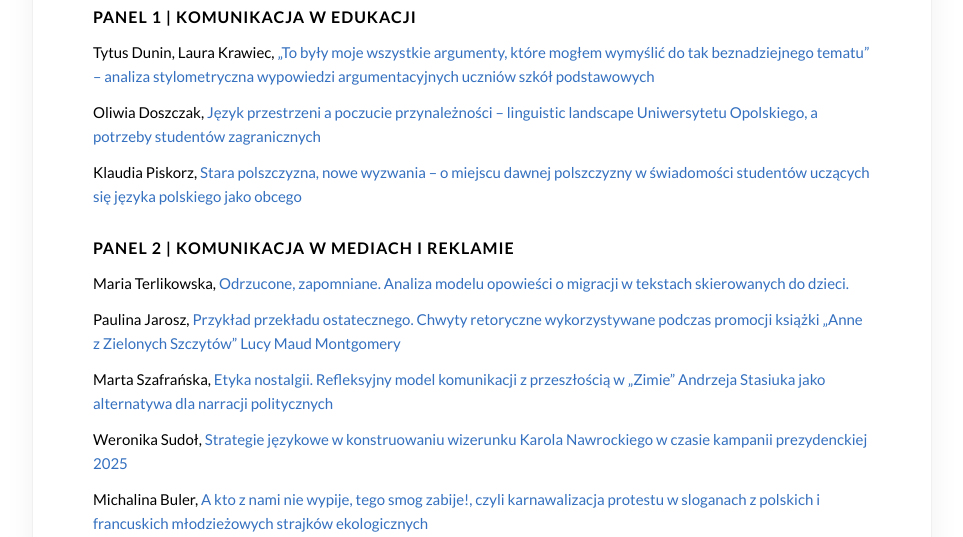
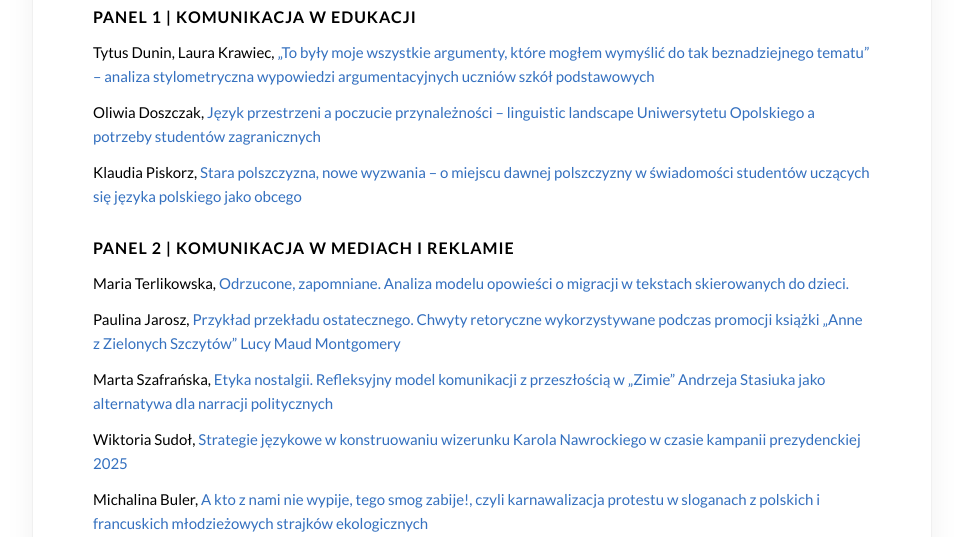
Before and after one commit to tytusdunin/3e5, a Jekyll site: the page built from index.md, in a window 1280 px wide. Shown: the part 436-973 px from the top of the page, without its empty margins (158-1121 px from the left). Built offline with Jekyll 4.4.1, drawn with Linux system fonts in a browser that asks for light colours.

Commit message:
Typo correction

```diff
--- a/index.md
+++ b/index.md
@@ -10,7 +10,7 @@ Zaprzaszamy do przeglądania internetowej księgi abstraktów 5. edycji konferen
 
 ### PANEL 1 | **Komunikacja w edukacji**
 * Tytus Dunin, Laura Krawiec, [„To były moje wszystkie argumenty, które mogłem wymyślić do tak beznadziejnego tematu” – analiza stylometryczna wypowiedzi argumentacyjnych uczniów szkół podstawowych](dunin-krawiec)
-* Oliwia Doszczak, [Język przestrzeni a poczucie przynależności – linguistic landscape Uniwersytetu Opolskiego, a potrzeby studentów zagranicznych](doszczak)
+* Oliwia Doszczak, [Język przestrzeni a poczucie przynależności – linguistic landscape Uniwersytetu Opolskiego a potrzeby studentów zagranicznych](doszczak)
 * Klaudia Piskorz, [Stara polszczyzna, nowe wyzwania – o miejscu dawnej polszczyzny w świadomości studentów uczących się języka polskiego jako obcego](piskorz)
 
 ### PANEL 2 | **Komunikacja w mediach i reklamie**
@@ -18,7 +18,7 @@ Zaprzaszamy do przeglądania internetowej księgi abstraktów 5. edycji konferen
 * Maria Terlikowska, [Odrzucone, zapomniane. Analiza modelu opowieści o migracji w tekstach skierowanych do dzieci.](terlikowska)
 * Paulina Jarosz, [Przykład przekładu ostatecznego. Chwyty retoryczne wykorzystywane podczas promocji książki „Anne z Zielonych Szczytów” Lucy Maud Montgomery](jarosz)
 * Marta Szafrańska, [Etyka nostalgii. Refleksyjny model komunikacji z przeszłością w „Zimie” Andrzeja Stasiuka jako alternatywa dla narracji politycznych](szafranska)
-* Weronika Sudoł, [Strategie językowe w konstruowaniu wizerunku Karola Nawrockiego w czasie kampanii prezydenckiej 2025](sudol)
+* Wiktoria Sudoł, [Strategie językowe w konstruowaniu wizerunku Karola Nawrockiego w czasie kampanii prezydenckiej 2025](sudol)
 * Michalina Buler, [A kto z nami nie wypije, tego smog zabije!, czyli karnawalizacja protestu w sloganach z polskich i francuskich młodzieżowych strajków ekologicznych](buler)
 
 ### PANEL 3 | **Komunikacja empatyczna**
```
Also changed, not shown: doszczak.md (+1 -1 lines).
